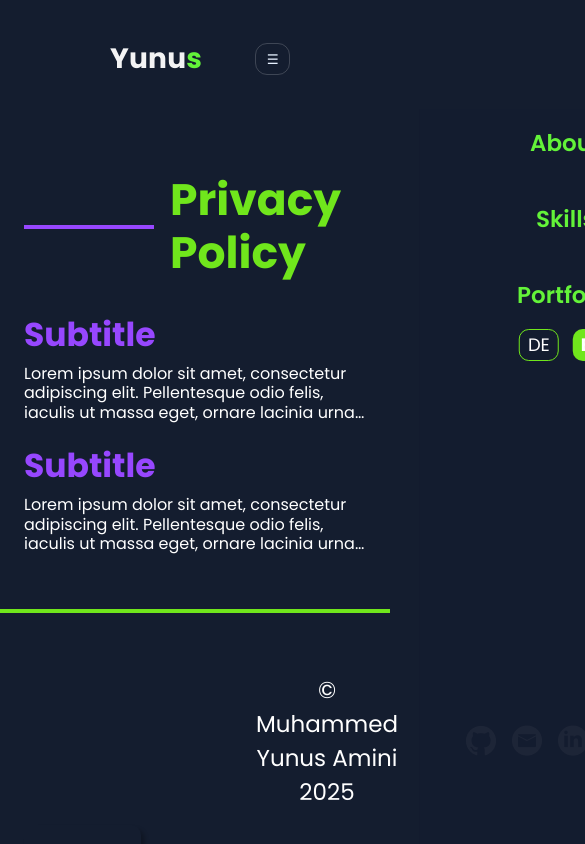
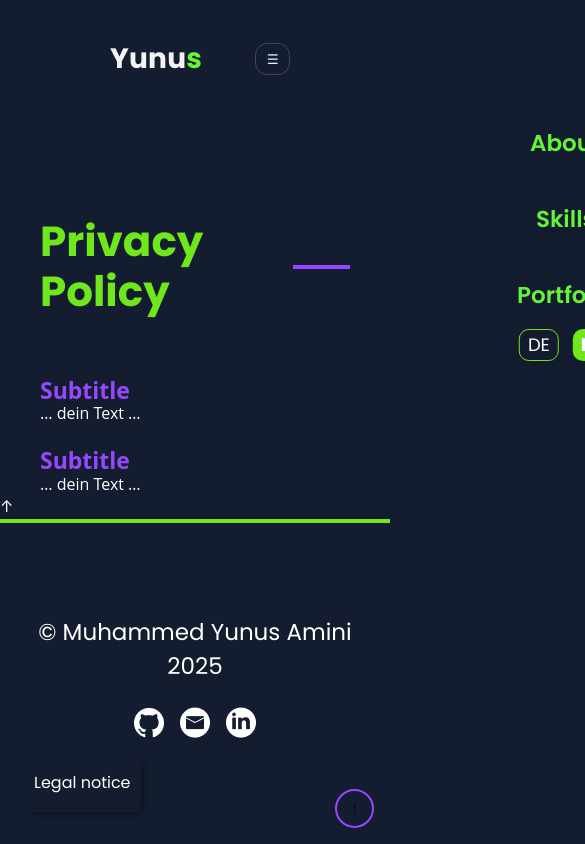
Before and after one commit to mya63/portfolio-2.0, an Angular app: page /privacy in a window 390 px wide. Shown: the top 844 px of the page, 585 px wide, since content can reach past the window. Built offline with nearby package versions, Linux system fonts and the light colour scheme.

Commit message:
fix: responsive

```diff
--- a/src/app/pages/privacy/privacy.html
+++ b/src/app/pages/privacy/privacy.html
@@ -1,25 +1,25 @@
-<section class="privacy section">
-  <div class="container">
-    <div class="title-row">
-      <span class="line purple small"></span>
-      <h1>Privacy Policy</h1>
-      <span class="line purple" aria-hidden="true"></span>
+<section class="section">
+  <div class="container privacy-hero">
+    <h1 class="privacy-title">
+      Privacy Policy
+      <span class="line purple"></span>
+    </h1>
+  </div>
+
+  <div class="container privacy-content">
+    <div>
+      <h3>Subtitle</h3>
+      <p>… dein Text …</p>
     </div>
 
-    <div class="blocks">
-      <article class="block">
-        <h2 class="subtitle">Subtitle</h2>
-        <p>
-          Lorem ipsum dolor sit amet, consectetur adipiscing elit. Pellentesque odio felis, iaculis ut massa eget, ornare lacinia urna…
-        </p>
-      </article>
-
-      <article class="block">
-        <h2 class="subtitle">Subtitle</h2>
-        <p>
-          Lorem ipsum dolor sit amet, consectetur adipiscing elit. Pellentesque odio felis, iaculis ut massa eget, ornare lacinia urna…
-        </p>
-      </article>
+    <div>
+      <h3>Subtitle</h3>
+      <p>… dein Text …</p>
     </div>
   </div>
+
+<button class="go-up" (click)="backToTop()" aria-label="Back to top">↑</button>
+    ↑
 </section>
+
+<app-footer></app-footer>
--- a/src/app/pages/privacy/privacy.scss
+++ b/src/app/pages/privacy/privacy.scss
@@ -14,3 +14,55 @@
     .title-row{gap:16px}
   }
 }
+/* Mobile-Layout für die Privacy-Seite */
+:host { display: block; }
+
+.privacy-hero { /* Bereich für Titel + Linie */
+  padding: 0 16px 24px;
+}
+
+.privacy-title {
+  display: flex;
+  align-items: center;
+  gap: 16px;
+  font: 700 42px/120% Poppins, sans-serif;
+  color: var(--green);
+}
+.privacy-title .line { width: 72px; border-top: 4px solid var(--purple); }
+
+.privacy-content {
+  padding: 0 16px;
+  display: flex;
+  flex-direction: column;
+  gap: 24px;
+}
+
+.privacy-content h3 {
+  font: 700 23px/120% 'Open Sans', sans-serif;
+  color: var(--purple);
+  margin: 0;
+}
+.privacy-content p {
+  font: 400 16px/120% 'Open Sans', sans-serif;
+  color: #fff;
+  margin: 0;
+}
+
+/* Go-up Button */
+.go-up {
+  position: fixed;
+  right: 16px;
+  bottom: 16px;
+  width: 39px;
+  height: 39px;
+  border: 2px solid var(--purple);
+  border-radius: 41px;
+  display: grid;
+  place-items: center;
+  background: transparent;
+}
+
+/* Zusätzliche Feinheiten nur <420px */
+@media (max-width: 420px) {
+  .section { padding: 64px 0 0; } /* etwas kompakter oben */
+}
--- a/src/app/pages/privacy/privacy.ts
+++ b/src/app/pages/privacy/privacy.ts
@@ -1,9 +1,20 @@
-import { Component } from '@angular/core';
+import { Component, inject } from '@angular/core';
+import { DOCUMENT } from '@angular/common';
+// ggf. Footer einbinden (siehe Punkt 2)
+import { FooterComponent } from '../../shared/footer/footer';
 
 @Component({
   selector: 'app-privacy',
   standalone: true,
   templateUrl: './privacy.html',
-  styleUrls: ['./privacy.scss']
+  styleUrls: ['./privacy.scss'],
+  imports: [FooterComponent] // <— wichtig, damit <app-footer> erkannt wird
 })
-export class PrivacyComponent {}
+export class PrivacyComponent {
+  private doc = inject(DOCUMENT);
+
+  backToTop() {
+    // SSR-sicherer als direkt window zu benutzen
+    this.doc.defaultView?.scrollTo({ top: 0, behavior: 'smooth' });
+  }
+}
--- a/src/app/shared/footer/footer.scss
+++ b/src/app/shared/footer/footer.scss
@@ -39,3 +39,13 @@
   }
 }
 .btn.text.active::after { width: calc(100% - 20px); }
+
+@media (max-width: 420px) {
+  .foot-grid {
+    grid-template-columns: 1fr;
+    gap: 24px;
+    text-align: center;
+  }
+  .foot-icons { justify-content: center; }
+  .copyright { margin-top: 8px; }
+}
```
